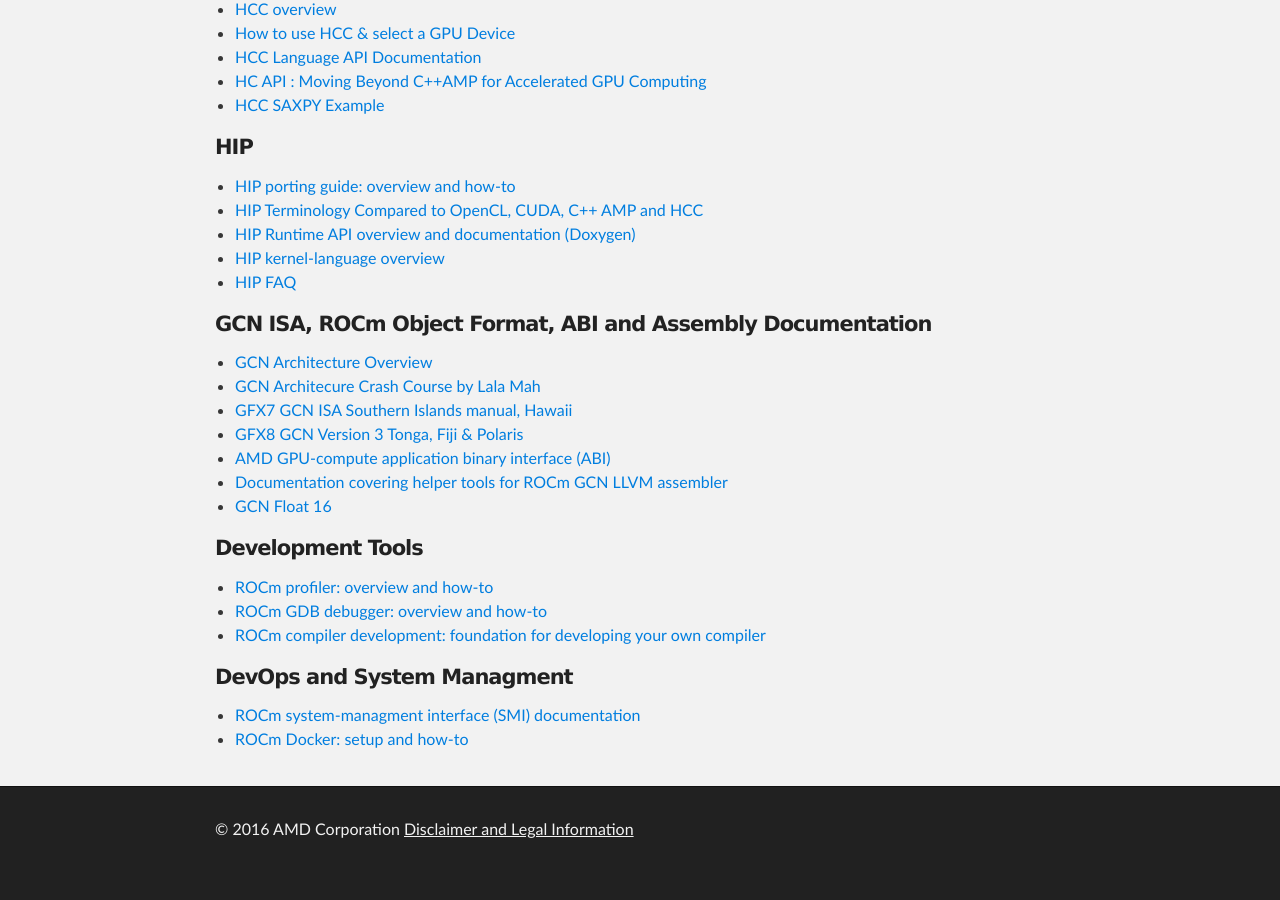
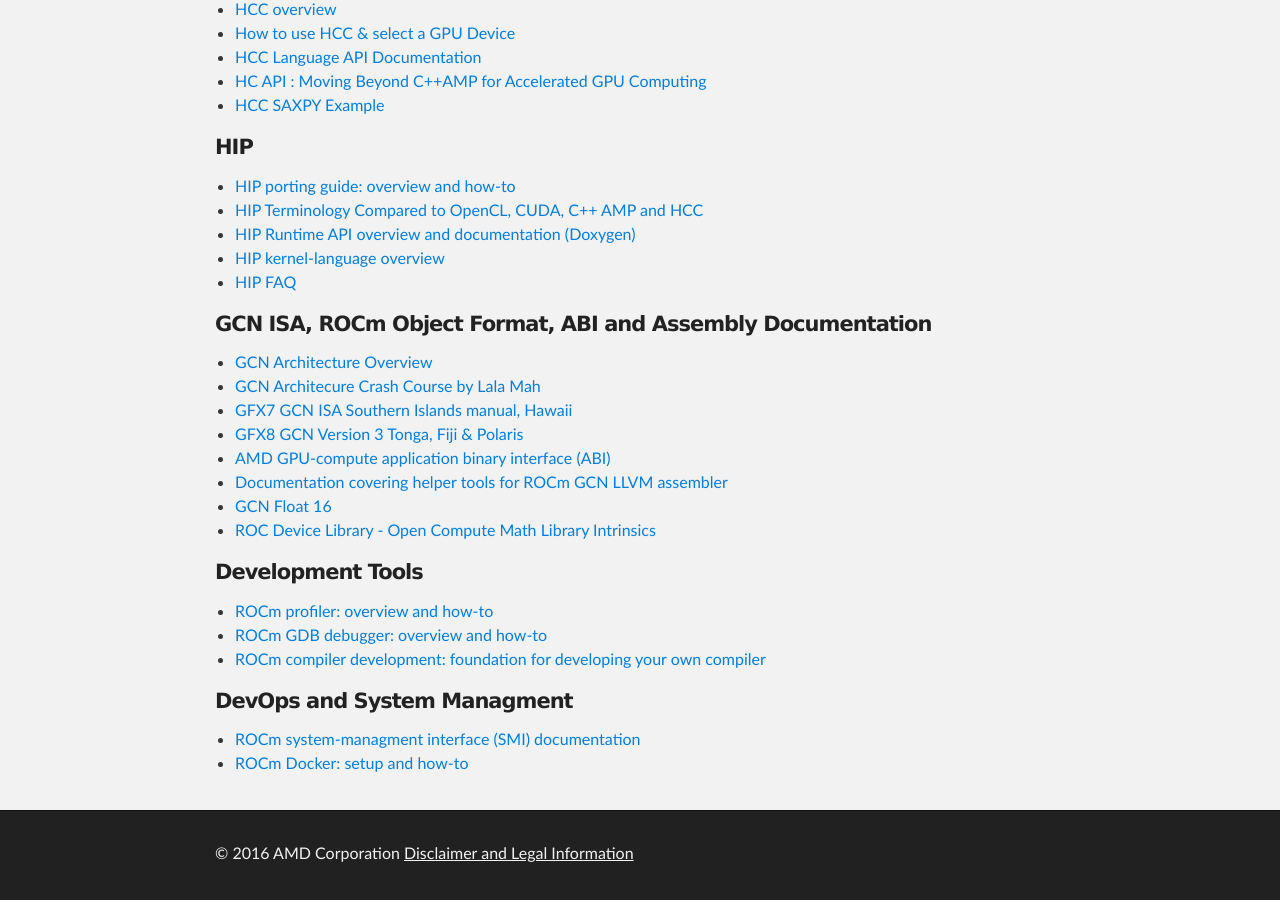
Before and after one commit to ROCm/ROCm.github.io, a Jekyll site: the page built from documentation.md, in a window 1280 px wide and 900 px high, scrolled down 633 px. Built offline with Jekyll 4.4.1, drawn with Linux system fonts in a browser that asks for light colours; before the commit the page ends 1509 px from its top, so only the background shows below that.

Commit message:
Update documentation.md

```diff
--- a/documentation.md
+++ b/documentation.md
@@ -39,6 +39,7 @@
 * [AMD GPU-compute application binary interface (ABI) ](https://github.com/RadeonOpenCompute/ROCm-ComputeABI-Doc/blob/master/AMDGPU-ABI.md)
 * [Documentation covering helper tools for ROCm GCN LLVM assembler](https://github.com/RadeonOpenCompute/LLVM-AMDGPU-Assembler-Extra/blob/master/README.md)
 * [GCN Float 16](GCN_Float16.html)
+* [ROC Device Library - Open Compute Math Library  Intrinsics](https://github.com/RadeonOpenCompute/ROCm-Device-Libs/blob/master/doc/OCML.md)
 
 #### Development Tools
 
```
